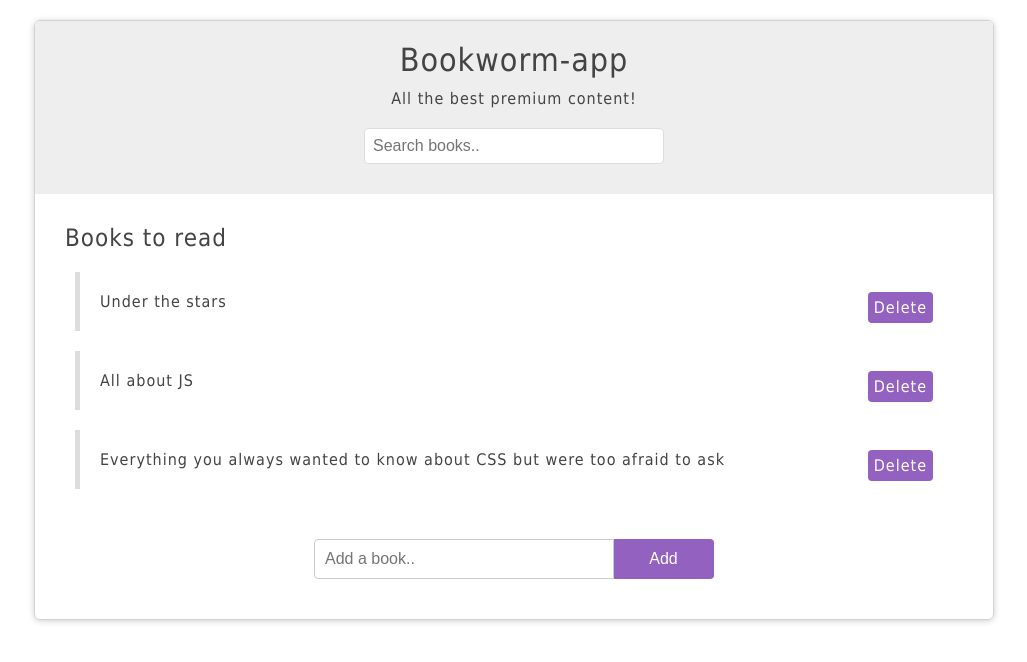
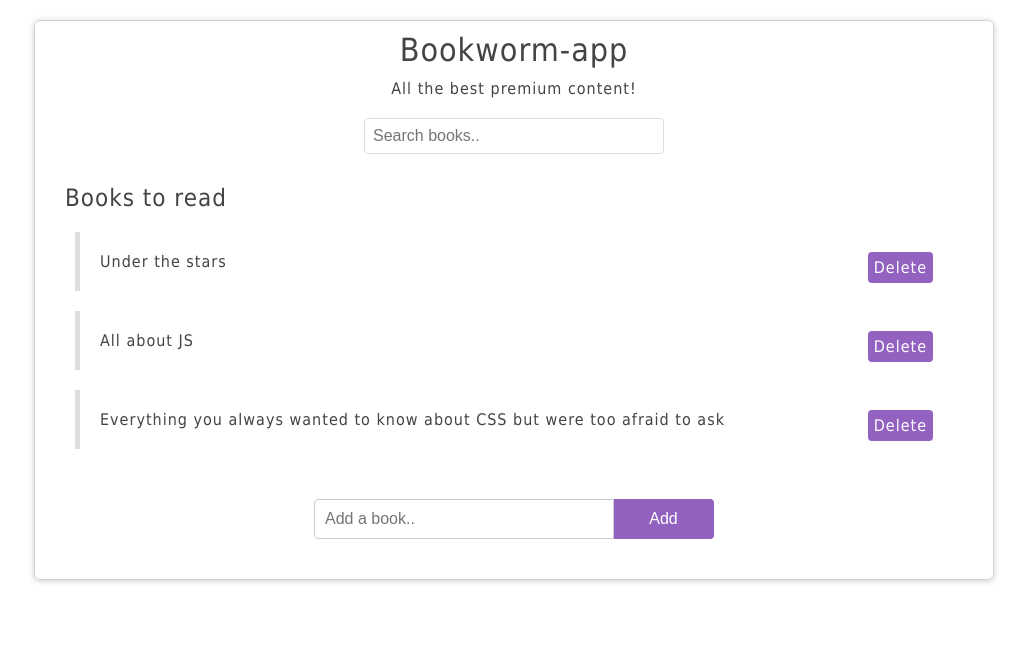
Before and after one commit to misselliev/DOM-book-app, a plain HTML site: page index.html in a window 1280 px wide. Shown: the whole page, without its empty margins (126-1153 px from the left). Drawn offline with Linux system fonts and the light colour scheme.

Commit message:
updated styles.css

```diff
--- a/styles.css
+++ b/styles.css
@@ -20,9 +20,10 @@ h1, h2{
     border: 1px solid lightgray;
 }
 
-#page-banner{
-    background: #eee ;
-    padding: 10px 0;
+#page-banner h1, #page-banner p{
+    width: 100%;
+    margin: 10px 0;
+    text-align: center;
 
 }
 
@@ -115,7 +116,6 @@ h1, h2{
     clear: both;
 }
 
-/*
 #tabbed-content li{
     display: inline-block;
     padding: 10px 14px;
@@ -133,4 +133,3 @@ h1, h2{
 #tabbed-content .tab.active{
     display: block;
 }
-*/
```
